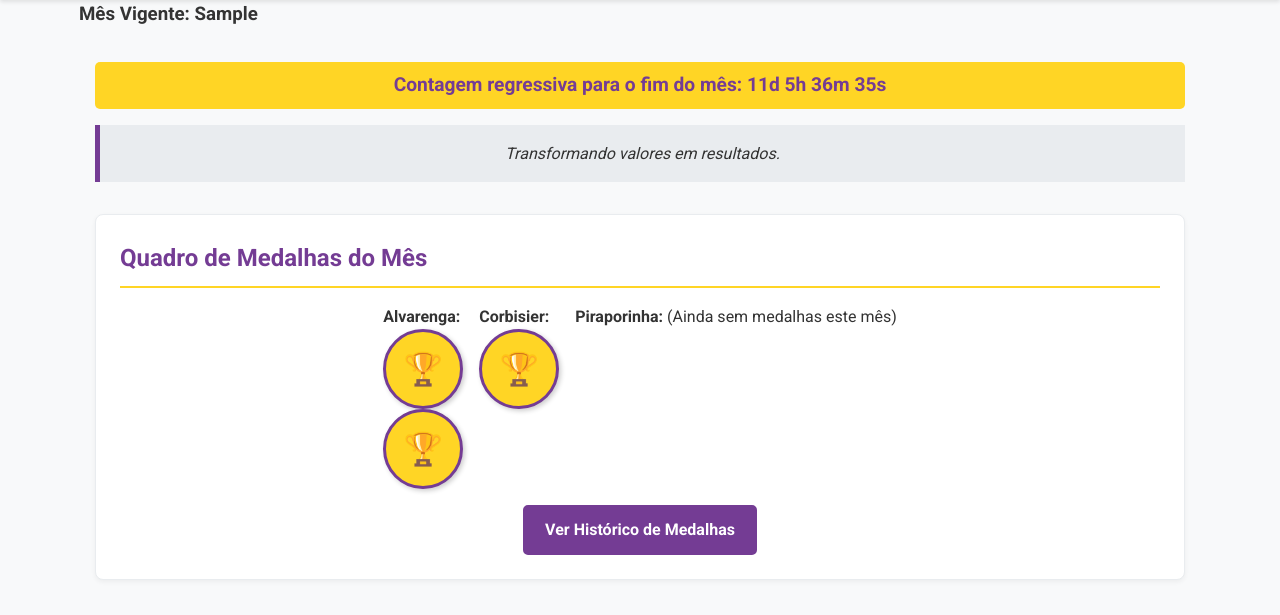
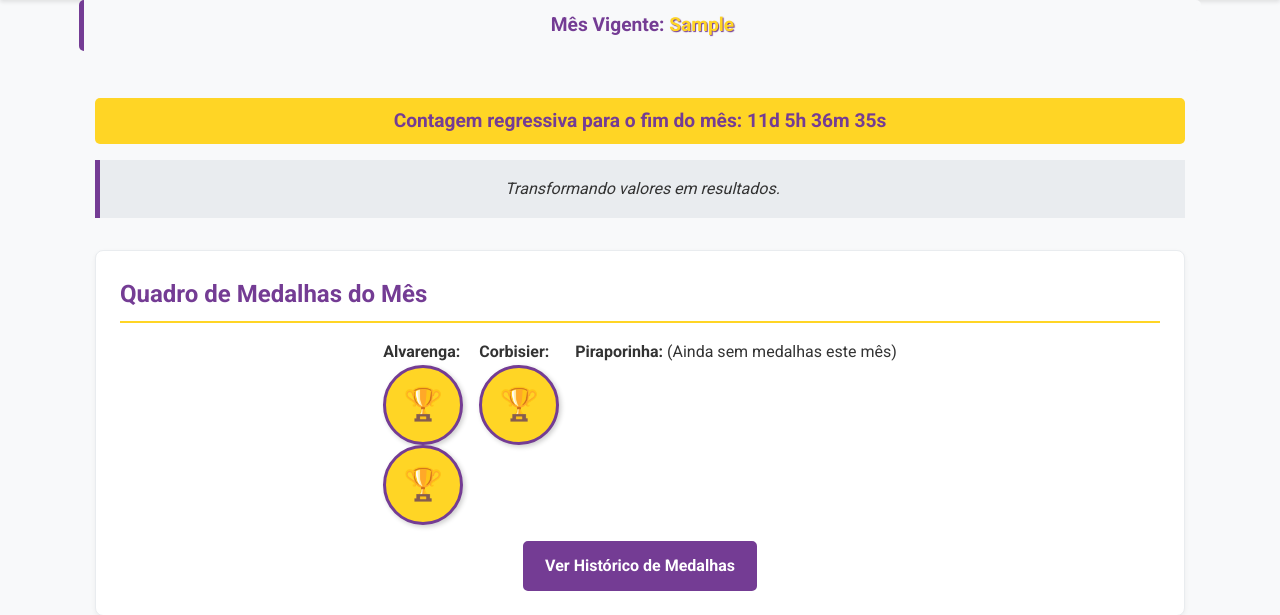
Before and after one commit to PetRamalho/ramalho-petshop-metas, a Flask app: template src/templates/dashboard.html in a window 1280 px wide. Shown: the part 92-707 px from the top of the page. Run offline with Flask 3, Linux system fonts and the light colour scheme; tables that the repository leaves empty hold one stand-in row (values such as "Sample post"); the template is opened without the code that fills it: values that come from a table or form of the project are taken from there, most other values are stand-ins (such as "Sample title", 1, 10 or a date in 2020).

Commit message:
Update style.css

```diff
--- a/src/static/css/style.css
+++ b/src/static/css/style.css
@@ -351,3 +351,25 @@ footer #frase-inspiradora {
         margin-right: 0;
     }
 }
+
+/* Estilo para o indicador de mês vigente */
+.month-indicator {
+    text-align: center;
+    margin-bottom: 15px;
+    padding: 10px;
+    background-color: #f8f9fa;
+    border-radius: 5px;
+    border-left: 5px solid #743C94;
+}
+
+.month-indicator h3 {
+    margin: 0;
+    color: #743C94;
+    font-size: 1.2rem;
+}
+
+#current-month {
+    font-weight: bold;
+    color: #FFD525;
+    text-shadow: 1px 1px 1px #743C94;
+}
```
